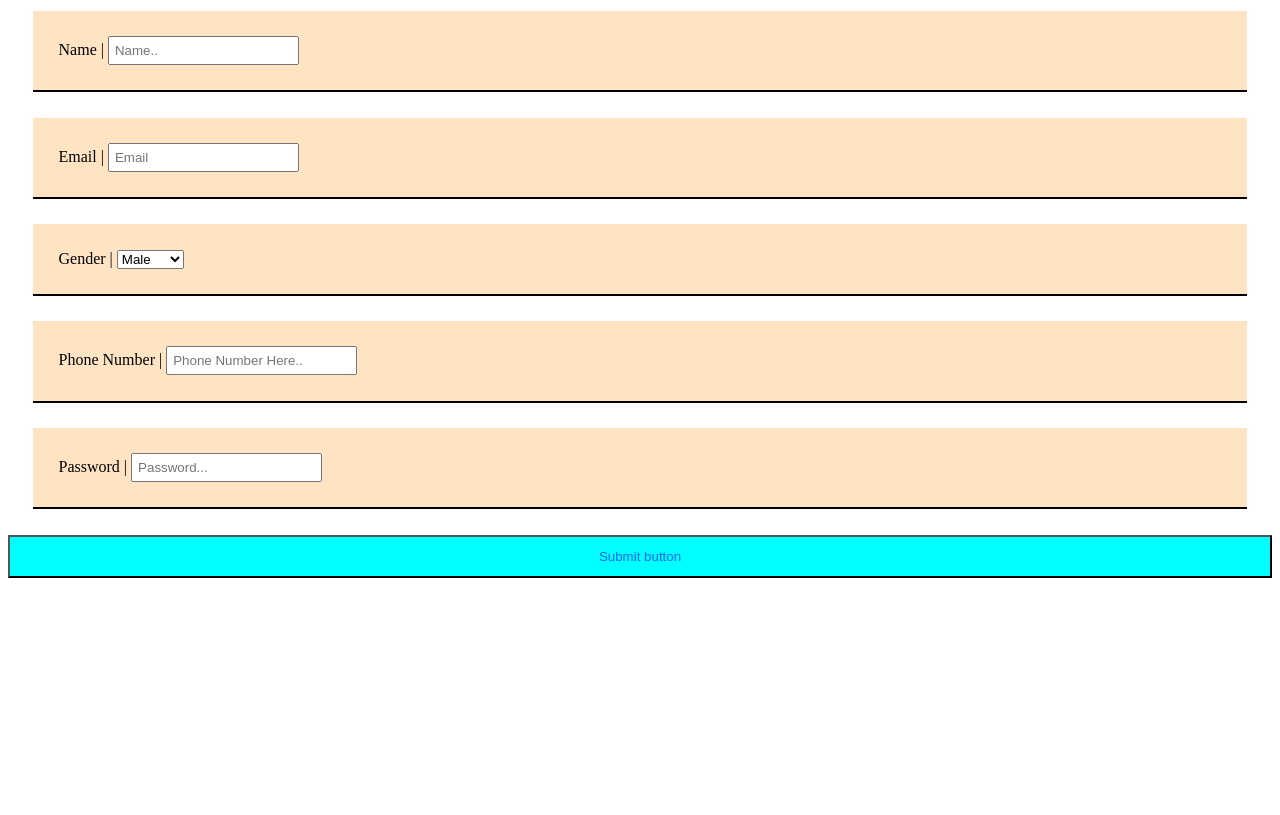
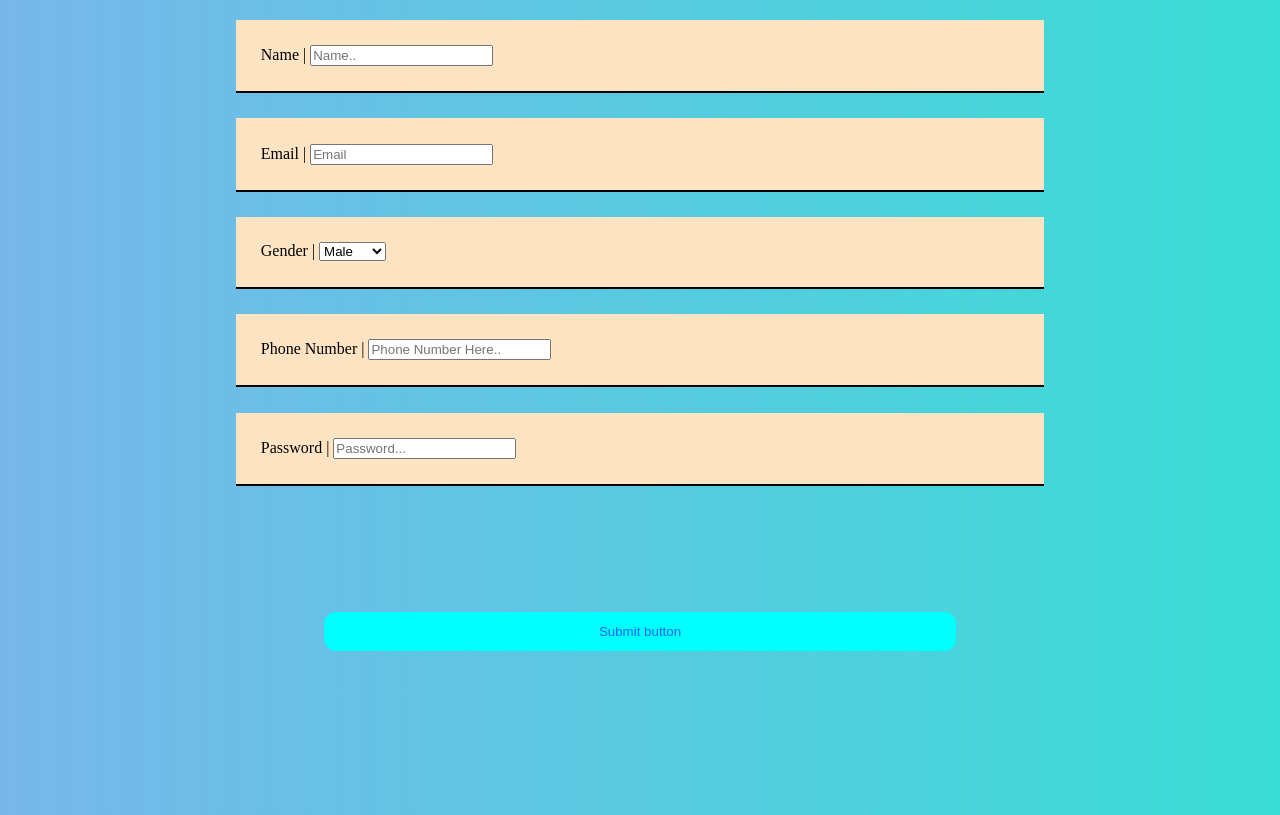
Before and after one commit to RushikeshMore11/Signup-Form---ReactJS-React-getting-started-What-is-React-JS-Why-React-Cre---msyelxgts0hq, a React app: page / in a window 1280 px wide. Shown: the part 73-888 px from the top of the page. Before the commit the page ends 800 px from the top, so only its background shows below. Built offline with nearby package versions, Linux system fonts and the light colour scheme.

Commit message:
Updated Css And App.js

```diff
--- a/src/components/App.js
+++ b/src/components/App.js
@@ -10,6 +10,7 @@ const App = () => {
     password: ''
   })
   const [error,setError] = useState("");
+  const[username,setUsername] = useState('');
   const onChangeHandler = (event) => {
     setGetForm({
       ...getForm,
@@ -25,6 +26,7 @@ const App = () => {
       setError('Name Error');
       return true;
     }
+
     if(!getForm.email){
       setError('Email Error');
       return true;
@@ -37,41 +39,75 @@ const App = () => {
       setError('Password Error');
       return true;
     }
+    if(!/^[a-zA-Z\s]*[0-9\s]*$/.test(getForm.name)){
+      setError('Name is not alphanumeric');
+      return true;
+    }
+    if(!(getForm.email).includes("@")){
+      setError('Email must contain @');
+      return true;
+    }
+    if(!/^(male|female|others)$/.test(getForm.gender)){
+      setError('Please identify as male, female or others');
+      return true;
+    }
+    if(!/^[0-9]{10}$/.test(getForm.phoneNumber)){
+      setError('Phone Number must contain only numbers');
+      return true;
+    }
+    if((getForm.password).length<6){
+      setError('Password must contain atleast 6 letters');
+      return true;
+    }
+
     return false;
+  }
+  const clearForm = () =>{
+    setGetForm({
+    name: '',
+    email: '',
+    gender: 'male',
+    phoneNumber: '',
+    password: ''
+    })
   }
   const onSubmitHandler = (e)=>{
     setError('');
+    setUsername('');
     e.preventDefault();
     if(errorhadler()){
       return true;
     }
-    alert("Successfully Submitted the Form")
+    let userName = getForm.email.split('@')[0];
+    setUsername ('Hello '+userName);
+    clearForm();
   }
   return (
     <div id="main">
         <h1>Form</h1>
       <form >
         <div className="field">
-          Name | <input onChange={onChangeHandler} data-testid='name' type="text" placeholder="Name.." name="name" />
+          Name | <input onChange={onChangeHandler} value={getForm.name} data-testid='name' type="text" placeholder="Name.." name="name" />
         </div>
         <div className="field">
-          Email | <input onChange={onChangeHandler} type="email" name="email" id="email" placeholder="Email" data-testid='email' />
+          Email | <input onChange={onChangeHandler} value={getForm.email} type="email" name="email" id="email" placeholder="Email" data-testid='email' />
         </div>
         <div className="field">
-          Gender | <select onChange={onChangeHandler} data-testid='gender' name="gender" id="gender">
+          Gender | <select  onChange={onChangeHandler} value={getForm.gender} data-testid='gender' name="gender" id="gender">
             <option value="male">Male</option>
             <option value="female">Female</option>
             <option value="others">Others</option>
           </select>
         </div>
         <div className="field">
-          Phone Number | <input onChange={onChangeHandler} data-testid='phoneNumber' type="number" name="phoneNumber" id="phoneNumber" placeholder="Phone Number Here.." />
+          Phone Number | <input onChange={onChangeHandler} value={getForm.phoneNumber} data-testid='phoneNumber' type="number" name="phoneNumber" id="phoneNumber"  placeholder="Phone Number Here.." />
         </div>
         <div className="field">
-          Password | <input onChange={onChangeHandler} type="password" name="password" id="password" placeholder="Password..." data-testid='password' />
+          Password | <input onChange={onChangeHandler} value={getForm.password} type="password" name="password" id="password" placeholder="Password..." data-testid='password' />
         </div>
         <button onClick={onSubmitHandler} data-testid='submit' type="submit"> Submit button </button>
         {error}
+       <h1> {error==false?username:''}</h1>
       </form>
     </div>
   )
--- a/src/styles/App.css
+++ b/src/styles/App.css
@@ -1,27 +1,51 @@
+body {
+    background: linear-gradient(to right, #78b7eb, rgb(57, 221, 213));
+}
+
 h1 {
-    color: #27aedb;
+    color: #311d6d;
+    background-color: rgb(104, 131, 228);
     text-align: center;
-    }
+}
 
+form {
+    /* border: 2px solid red; */
+    width: 100%;
+    height: 100vh;
+    display: flex;
+    flex-direction: column;
+    align-items: center;
+    justify-content: center;
+}
 
-button{
+button {
     display: inline-block;
-    width: 100%;
+    width: 50%;
     margin: auto;
     color: #0b65f7;
     text-align: center;
     padding: 12px;
     background-color: aqua;
+    border: none;
+    border-radius: 12px;
 
 }
-.field{
+
+button:hover {
+    background-color: rgb(104, 131, 228);
+    color: black;
+}
+
+.field {
     border-bottom: 2px solid black;
+    width: 60%;
     background-color: bisque;
     padding: 2%;
-    margin: 2%;
-    text-align:left;
+    margin: 1%;
+    text-align: left;
 }
-input{
-    padding: 5px;
+
+input {
+    padding: 1px;
     outline: none;
 }
```
